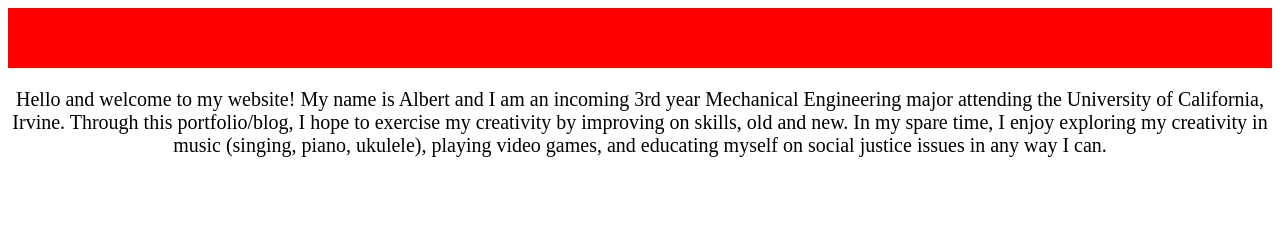
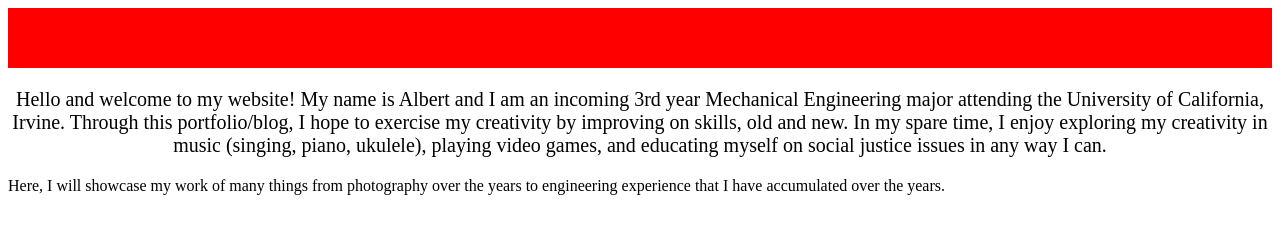
Before and after one commit to treblamaker/aoson, a plain HTML site: page index.html in a window 1280 px wide. Drawn offline with Linux system fonts and the light colour scheme; a script that the page names is missing.

Commit message:
furtherintro

```diff
--- a/index.html
+++ b/index.html
@@ -14,6 +14,7 @@
   <!-- your content here... -->
   <div id="navbar"></div>
   <p id="intro"> Hello and welcome to my website! My name is Albert and I am an incoming 3rd year Mechanical Engineering major attending the University of California, Irvine. Through this portfolio/blog, I hope to exercise my creativity by improving on skills, old and new. In my spare time, I enjoy exploring my creativity in music (singing, piano, ukulele), playing video games, and educating myself on social justice issues in any way I can. </p>
+  <p id="emph">Here, I will showcase my work of many things from photography over the years to engineering experience that I have accumulated over the years.</p>
   <script src="js/scripts.js"></script>
 </body>
 </html>
```
